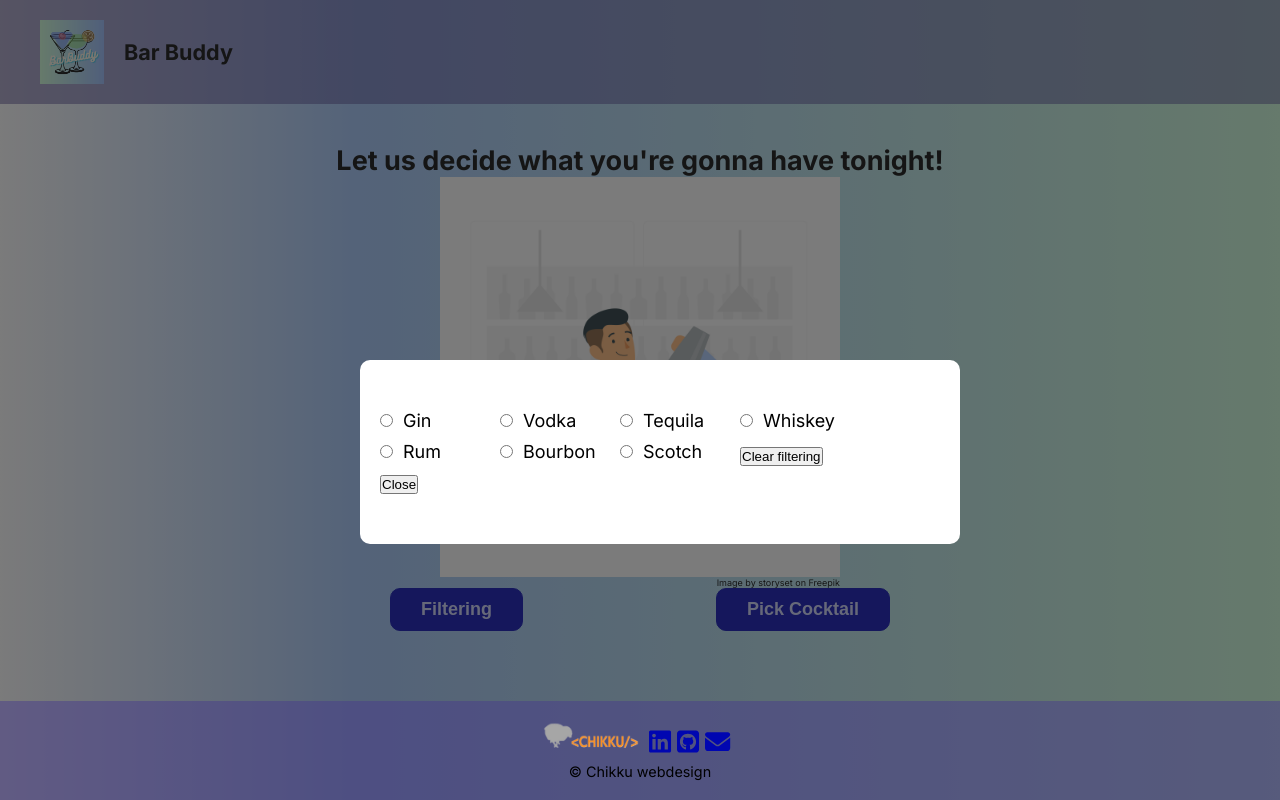
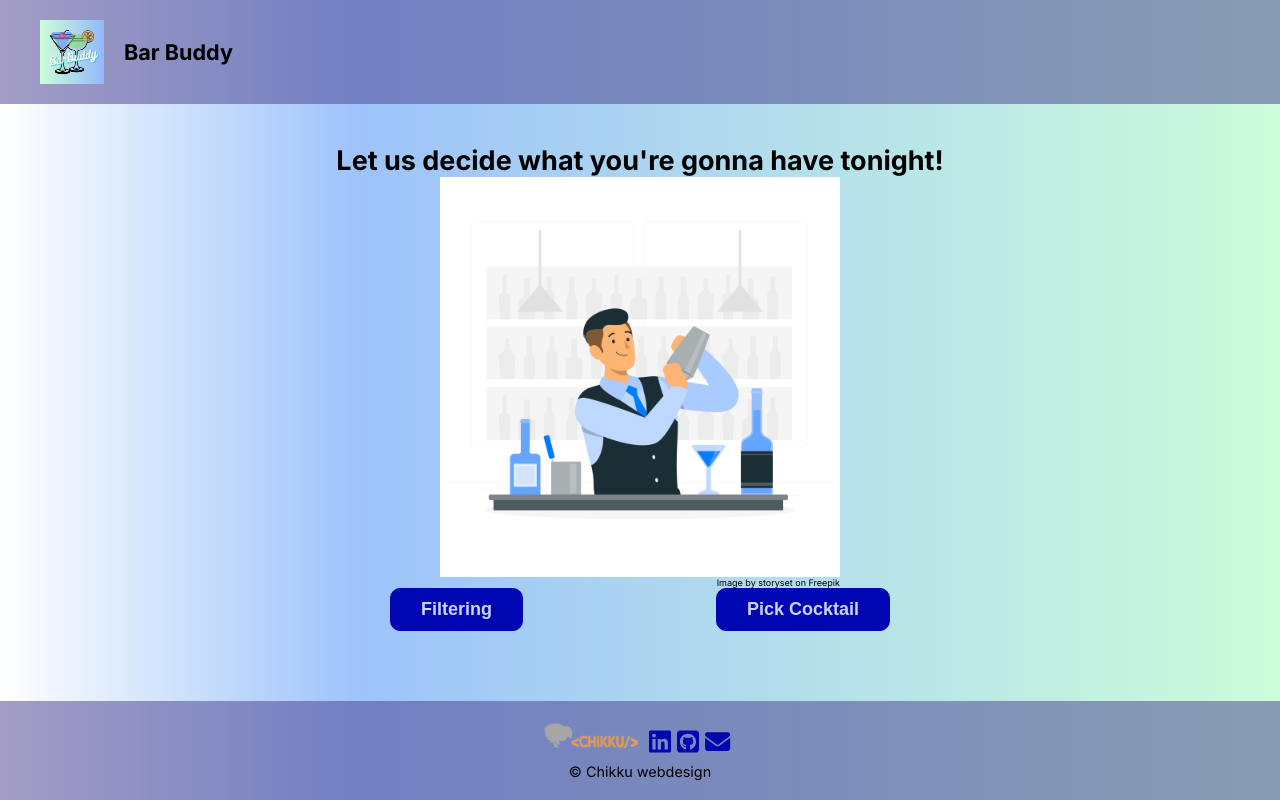
Before and after one commit to Sozai83/Project5_PartyBuddy, a Next.js app: page / in a window 1280 px wide. Built offline with nearby package versions, Linux system fonts and the light colour scheme.

Commit message:
fix tryagin function

```diff
--- a/src/app/components/lottery/lottery/Lottery.tsx
+++ b/src/app/components/lottery/lottery/Lottery.tsx
@@ -6,7 +6,7 @@ import Filtering from '../filtering/Filtering';
 import { NodeBuilderFlags } from 'typescript';
 
 export default function Lottery({ setResult }: any) {
-    const [filtering, setFiltering] = useState(true);
+    const [filtering, setFiltering] = useState(false);
     const [filteredAlcohol, setFilteredAlcohol] = useState(null);
     return (
         <section className={styles.optionWrapper}>
@@ -21,7 +21,10 @@ export default function Lottery({ setResult }: any) {
                 <sup><a href="https://www.freepik.com/free-vector/cocktail-bartender-concept-illustration_25026369.htm#query=illustrations%20bartender&position=1&from_view=search&track=ais">Image by storyset</a> on Freepik</sup>
             </figure>
             <section className={styles.buttons}>
-                <button className={styles.filtering}>Filtering</button>
+                <button className={styles.filtering}
+                    onClick={() => setFiltering(true)}>
+                    Filtering
+                </button>
                 <button className={styles.lottery}
                     onClick={() => filteredAlcohol ? getFilteredCocktail(filteredAlcohol, setResult) : pickCocktail(setResult)}>
                     Pick Cocktail
--- a/src/app/components/lottery/recipe/Recipe.tsx
+++ b/src/app/components/lottery/recipe/Recipe.tsx
@@ -3,7 +3,6 @@ import { FontAwesomeIcon } from '@fortawesome/react-fontawesome'
 import { faRotateRight } from '@fortawesome/free-solid-svg-icons'
 import Image from 'next/image'
 import Product from './product/Product'
-import { pickCocktail } from '@/app/api/api'
 
 interface Obj {
     strDrinkThumb: string;
@@ -60,7 +59,7 @@ export default function Recipe(props: Props) {
     });
 
     const returnTop = () => {
-        pickCocktail(setResult);
+        setResult(null);
         setShowRecipe(false);
     }
 
```
